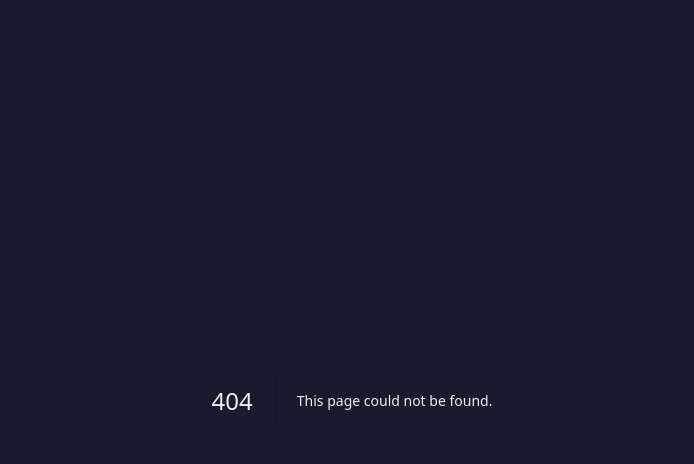
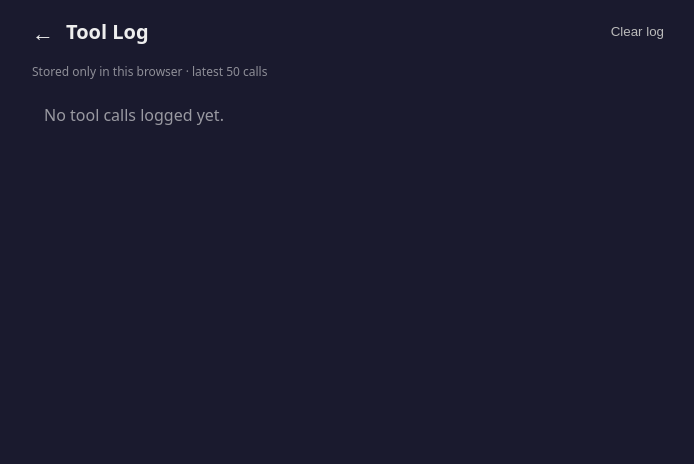
Before and after one commit to snoiio/pb-agent, a Next.js app: page /tools in a window 1280 px wide. Before the commit this address had no page. Shown: the top 464 px of the page, without its empty margins (288-982 px from the left). Built offline with nearby package versions, Linux system fonts and the light colour scheme.

Commit message:
Add local tool activity viewer

```diff
--- /dev/null
+++ b/app/tools/page.tsx
@@ -0,0 +1,91 @@
+'use client';
+
+import Link from "next/link";
+import { useEffect, useState } from "react";
+
+type ToolEvent = {
+  id: string;
+  timestamp: string;
+  name: string;
+  summary: string;
+  success: boolean;
+};
+
+const icons: Record<string, string> = {
+  remember: "🗄️",
+  recall: "🔎",
+  updateMemory: "✏️",
+  forget: "🗑️",
+};
+
+export default function ToolLog() {
+  const [events, setEvents] = useState<ToolEvent[]>([]);
+
+  useEffect(() => {
+    try {
+      const stored = JSON.parse(window.localStorage.getItem("pb-tool-log") ?? "[]");
+      setEvents(Array.isArray(stored) ? stored : []);
+    } catch {
+      setEvents([]);
+    }
+    window.localStorage.removeItem("pb-tool-changed");
+  }, []);
+
+  function clearLog() {
+    if (!window.confirm("Clear the local tool log?")) return;
+    window.localStorage.removeItem("pb-tool-log");
+    setEvents([]);
+  }
+
+  function formatTime(value: string) {
+    return new Intl.DateTimeFormat(undefined, {
+      dateStyle: "medium",
+      timeStyle: "medium",
+    }).format(new Date(value));
+  }
+
+  return (
+    <main style={{ maxWidth: 640, margin: "0 auto", padding: 16, minHeight: "100dvh" }}>
+      <header style={{ display: "flex", alignItems: "center", justifyContent: "space-between", marginBottom: 16 }}>
+        <div style={{ display: "flex", alignItems: "center", gap: 12 }}>
+          <Link href="/" style={{ color: "#eee", textDecoration: "none", fontSize: 22 }}>←</Link>
+          <h1 style={{ fontSize: 20, margin: 0 }}>Tool Log</h1>
+        </div>
+        <button
+          onClick={clearLog}
+          disabled={events.length === 0}
+          style={{ background: "none", border: "none", color: "#bbb", padding: 8 }}
+        >
+          Clear log
+        </button>
+      </header>
+
+      <div style={{ fontSize: 12, opacity: 0.55, marginBottom: 12 }}>
+        Stored only in this browser · latest 50 calls
+      </div>
+
+      {events.length === 0 ? (
+        <div style={{ opacity: 0.6, padding: 12 }}>No tool calls logged yet.</div>
+      ) : (
+        <div style={{ display: "flex", flexDirection: "column", gap: 10 }}>
+          {events.map((event) => (
+            <section key={event.id} style={{ background: "#2d2d44", borderRadius: 14, padding: 14 }}>
+              <div style={{ display: "flex", justifyContent: "space-between", gap: 12, alignItems: "flex-start" }}>
+                <div style={{ fontWeight: 700 }}>
+                  {icons[event.name] ?? "🔧"} {event.name}
+                </div>
+                <div style={{ fontSize: 12, opacity: 0.55, textAlign: "right" }}>
+                  {formatTime(event.timestamp)}
+                </div>
+              </div>
+              <div style={{ marginTop: 8, lineHeight: 1.4 }}>{event.summary}</div>
+              {!event.success && (
+                <div style={{ marginTop: 8, fontSize: 12, opacity: 0.7 }}>Failed</div>
+              )}
+            </section>
+          ))}
+        </div>
+      )}
+    </main>
+  );
+}
```
